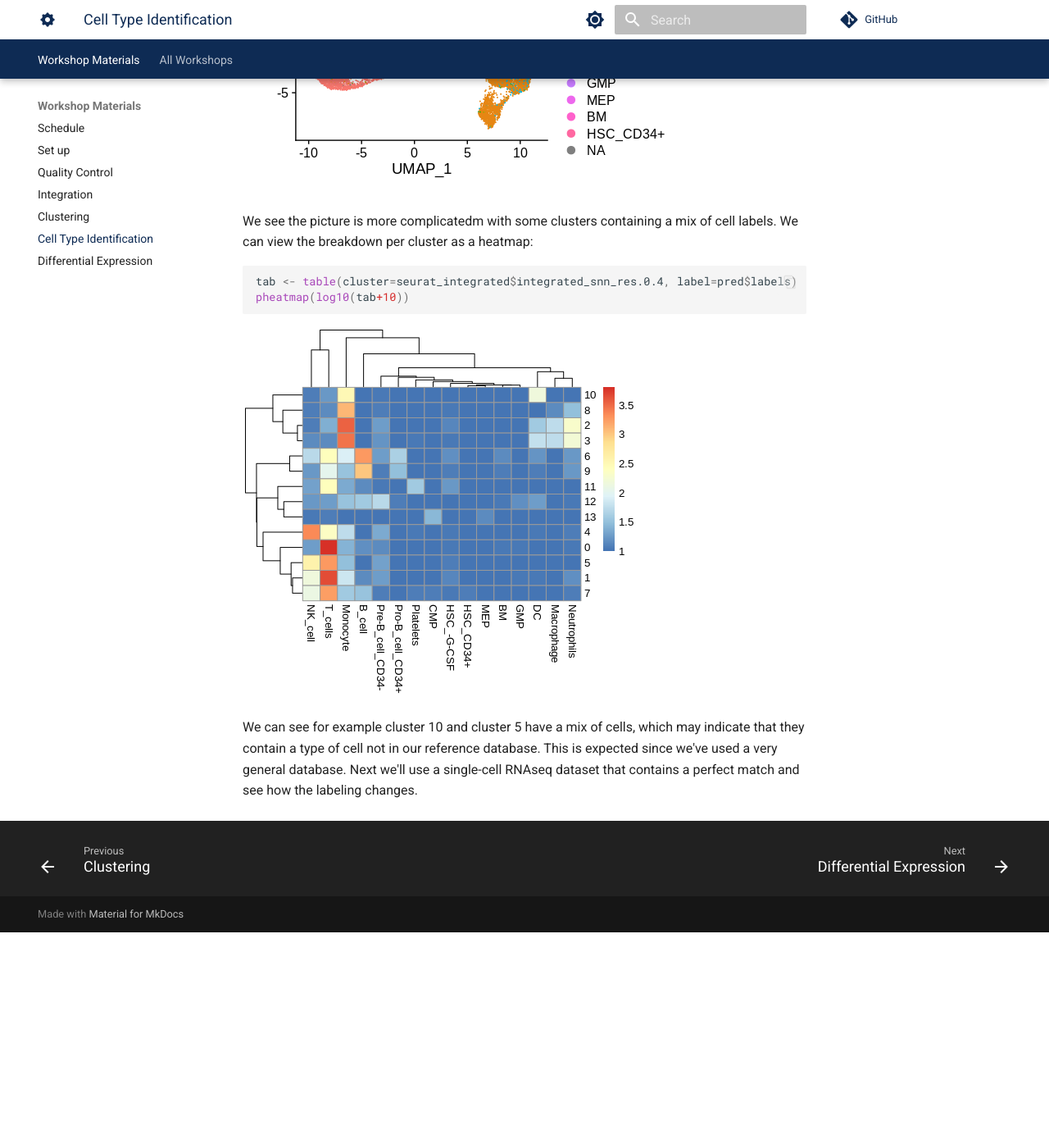
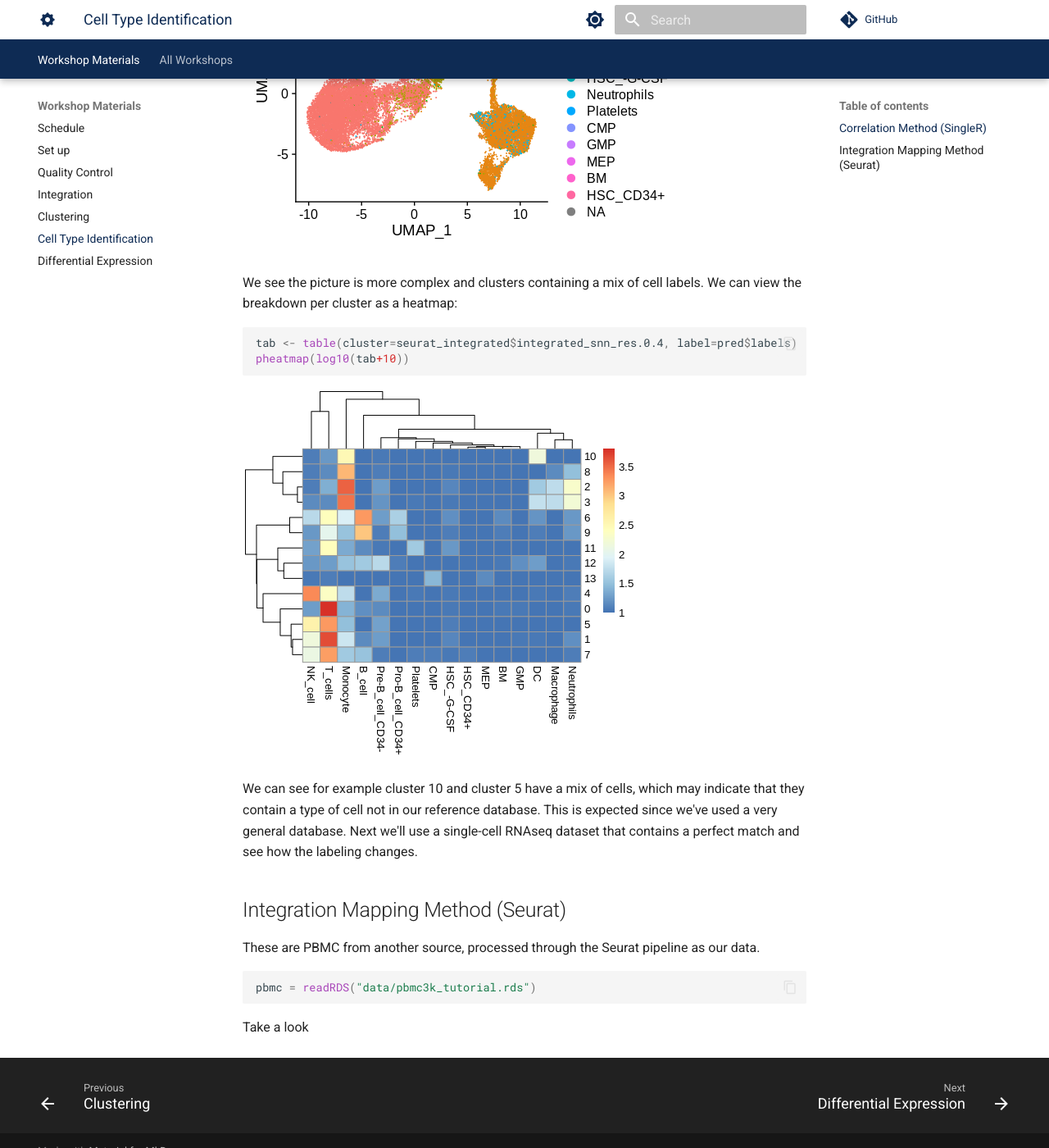
Before and after one commit to best-tufts/intro_to_single_cell_rnaseq, an MkDocs documentation site: the page built from docs/intro_to_single_cell_rnaseq/05_cell_type_identification.md, in a window 1280 px wide and 1400 px high, scrolled down 6068 px. Shown: the whole window at 82% size. Built offline with MkDocs 1.6.1 and Material for MkDocs 9.7.7, drawn with Linux system fonts in a browser that asks for light colours; comment, search, counter and statistics services are not loaded; before the commit the page ends 7205 px from its top, so only the background shows below that; some of the changed text lies outside the part shown.

Commit message:
sections

````diff
--- a/docs/intro_to_single_cell_rnaseq/05_cell_type_identification.md
+++ b/docs/intro_to_single_cell_rnaseq/05_cell_type_identification.md
@@ -27,6 +27,8 @@ DimPlot(seurat_integrated, label=T)
 
 ![](images/umap_res0.4.png)
 
+
+## Correlation Method (SingleR)
 We'll use the [SingleR](https://github.com/LTLA/SingleR) tool with a reference database of expression profiles of known cell types in order to identify our cells and clusters. As mentioned in the lecture, this method measures the correlation of overall gene expression between cells in a reference database with cells in the query dataset in order to label cells
 
 ![](images/singler.png)
@@ -178,7 +180,7 @@ DimPlot(seurat_integrated, label=T)
 ```
 ![](images/cell_label.png)
 
-We see the picture is more complicatedm with some clusters containing a mix of cell labels. We can view the breakdown per cluster as a heatmap:
+We see the picture is more complex and clusters containing a mix of cell labels. We can view the breakdown per cluster as a heatmap:
 ```R
 tab <- table(cluster=seurat_integrated$integrated_snn_res.0.4, label=pred$labels)
 pheatmap(log10(tab+10))
@@ -186,3 +188,11 @@ pheatmap(log10(tab+10))
 ![](images/pheatmap.png)
 
 We can see for example cluster 10 and cluster 5 have a mix of cells, which may indicate that they contain a type of cell not in our reference database. This is expected since we've used a very general database. Next we'll use a single-cell RNAseq dataset that contains a perfect match and see how the labeling changes.
+
+## Integration Mapping Method (Seurat)
+
+These are PBMC from another source, processed through the Seurat pipeline as our data.
+```R
+pbmc = readRDS("data/pbmc3k_tutorial.rds")
+```
+Take a look
````
Also changed, not shown: 1 other file.
